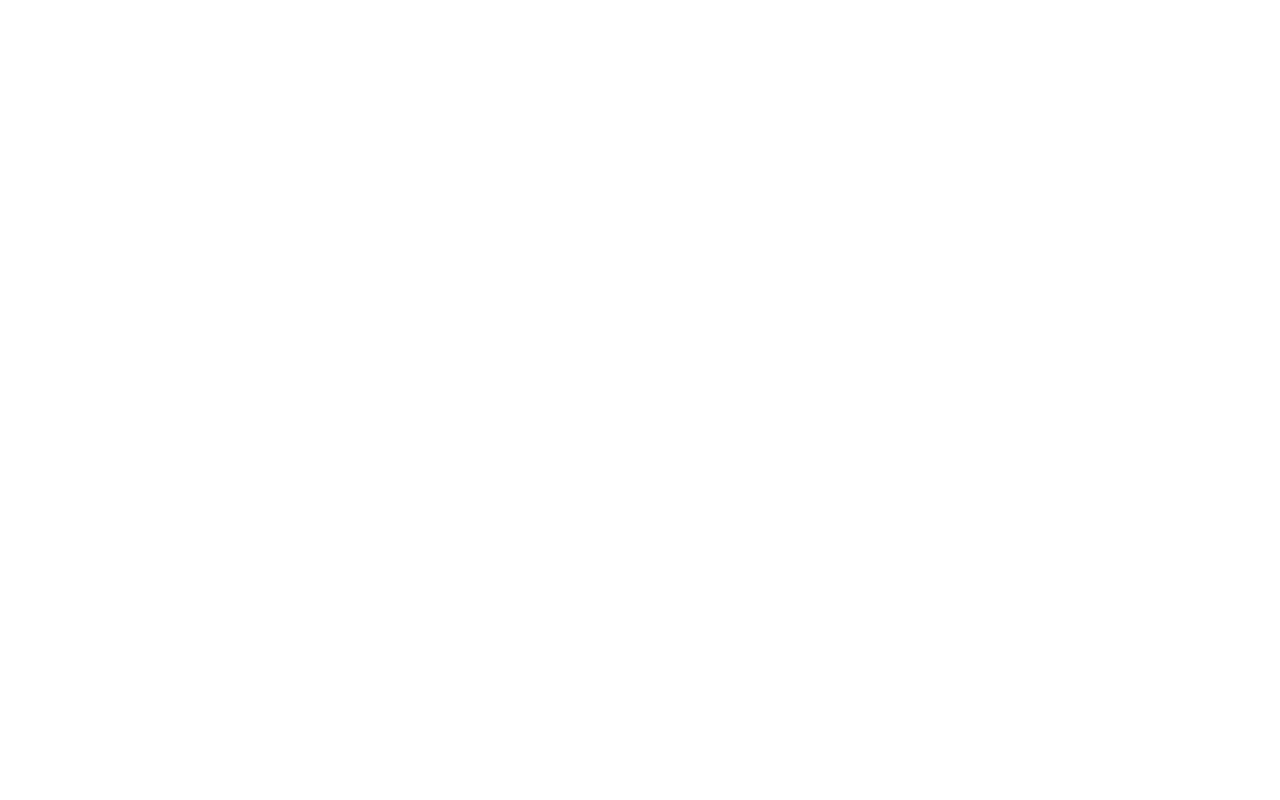
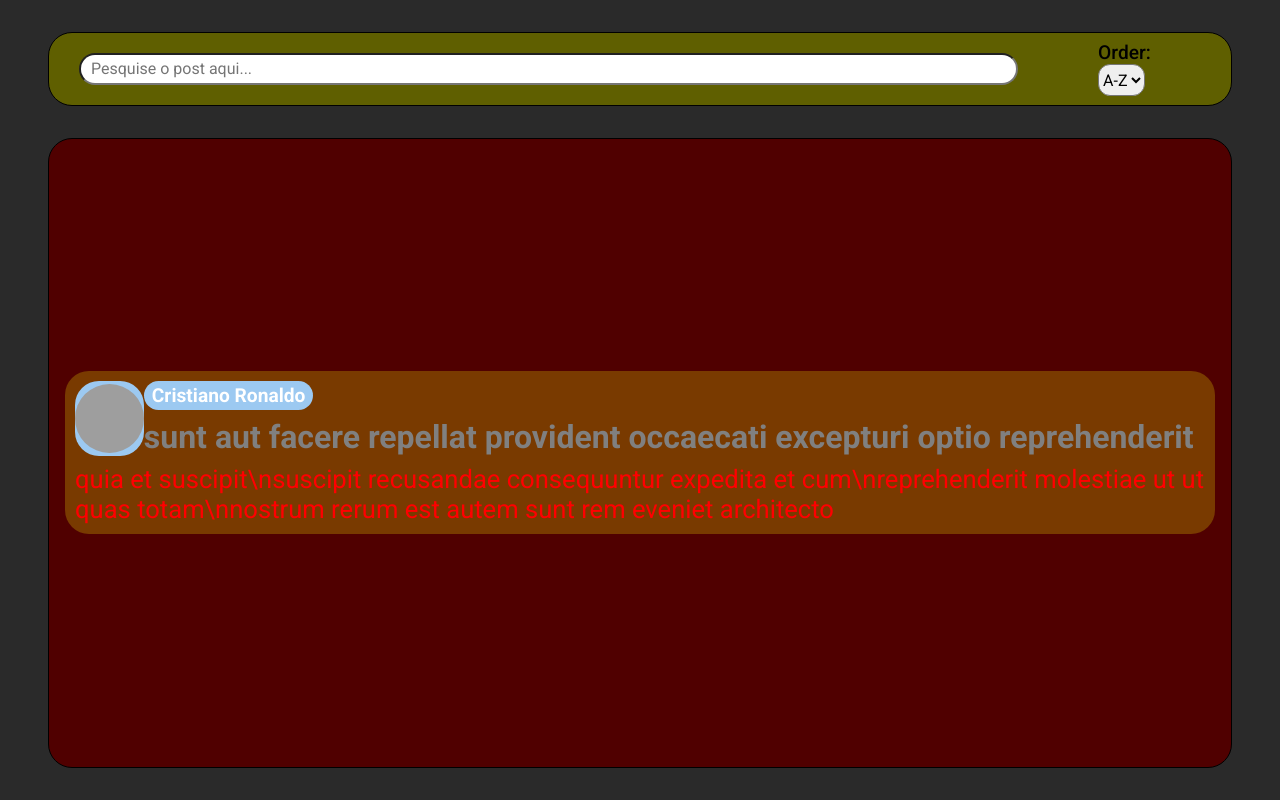
Before and after one commit to IgorMedeiros06/trabalho-JSONPlaceholder, a plain HTML site: page list-post/index.html in a window 1280 px wide. Drawn offline with Linux system fonts and the light colour scheme; grey boxes are pictures that could not be loaded.

Commit message:
Estrutura do html e css

```diff
--- a/list-post/index.html
+++ b/list-post/index.html
@@ -8,6 +8,32 @@
     <script src="scripts.js" defer></script>
 </head>
 <body>
+    <div class="container">
+        <form action="" id="form">
+            <input type="text" placeholder="Pesquise o post aqui...">
+            <label for="" id="order-text">
+                Order:
+                <select name="" id="order">
+                    <option value="AZ" >A-Z</option>
+                    <option value="ZA">Z-A</option>
+                </select>
+            </label>
+        </form>
 
+        <div class="posts">
+            <div class="post-publicado">
+                <div class="img-style">
+                    <img src="https://encrypted-tbn0.gstatic.com/images?q=tbn:ANd9GcSKhDHTOsCFLRgSlRu-0ZxxLuTXv7jbrpHvkYHMa3LZnQ&s" alt="foto de perfil">
+                </div>
+                <div class="nome-style">
+                    <div id="style">
+                        <h2>Cristiano Ronaldo</h2>
+                    </div>
+                </div>
+                <h1 id="titulo">sunt aut facere repellat provident occaecati excepturi optio reprehenderit</h1>
+                <p id="corpo">quia et suscipit\nsuscipit recusandae consequuntur expedita et cum\nreprehenderit molestiae ut ut quas totam\nnostrum rerum est autem sunt rem eveniet architecto</p>
+            </div>
+        </div>
+    </div>
 </body>
 </html>
--- a/list-post/style.css
+++ b/list-post/style.css
@@ -0,0 +1,150 @@
+@import url('https://fonts.googleapis.com/css2?family=Roboto:ital,wght@0,100..900;1,100..900&display=swap');
+
+* {
+    box-sizing: border-box;
+    margin: 0;
+    padding: 0;
+    font-family: 'Roboto', sans-serif;
+}
+
+:root{
+    --bg-body: rgb(14, 11, 90);
+    --bg-container: rgb(42, 42, 42);
+    --bg-form: rgb(95, 95, 0);
+    --bg-posts: rgb(80, 0, 0);
+    --var-post: rgb(121, 58, 0);
+    --bg-perfil: rgb(156, 201, 241);
+
+
+    --bg-border: black;
+    --color-nome: white;
+    --color-titulo: grey;
+    --color-post: red;
+}
+
+body{
+    background-color: var(--bg-body);
+}
+
+.container{
+    height: 100vh;
+    width: 100vw;
+    background-color: var(--bg-container);
+    padding: 2rem 3rem;
+
+    display: flex;
+    flex-direction: column;
+    gap: 2rem;
+}
+
+#form{
+    height: 10%;
+    width: 100%;
+    background-color: var(--bg-form);
+    border: 1px solid var(--bg-border);
+    padding: 10px 30px;
+    border-radius: 1.5rem;
+
+    display: flex;
+    justify-content: center;
+    align-items: center;
+    gap: 5rem;
+}
+
+#form input{
+    height: 2rem;
+    width: 85%;
+    padding: 0 10px;
+
+    border-radius: 1rem;
+    font-size: 1rem;
+}
+
+#form #order-text{
+    font-size: 1.2rem;
+    font-weight: 500;
+}
+
+#form select{
+    height: 2rem;
+    border-radius: 12px;
+
+    font-size: 1rem;
+}
+
+.posts{
+    flex: 1;
+    background-color: var(--bg-posts);
+    border: 1px solid var(--bg-border);
+    border-radius: 1.5rem;
+    padding: 2rem 1rem;
+
+    display: flex;
+    justify-content: center;
+    align-items: center;
+}
+
+.post-publicado{
+    background-color: var(--var-post);
+    width: 100%;
+    padding: 10px;
+    border-radius: 1.5rem;
+
+    display: grid;
+    grid-template-areas:
+    "foto nome"
+    "foto titulo"
+    "post post";
+    grid-template-columns: 4.3rem 1fr;
+    grid-template-rows: auto auto auto;
+    row-gap: 0.5rem;
+    column-gap: 0;
+}
+
+
+.post-publicado .nome-style{
+    grid-area: nome;
+}
+
+.post-publicado .nome-style #style{
+    background-color: var(--bg-perfil);
+    width: fit-content;
+    padding: 0.2rem 0.5rem;
+    border-radius: 1.5rem;
+}
+
+.post-publicado .img-style{
+    grid-area: foto;
+    background-color: var(--bg-perfil);
+    border-radius: 1.5rem;
+
+    display: flex;
+    align-items: center;
+    justify-content: center;
+}
+
+.post-publicado .img-style img{
+    height: 4.3rem;
+    width: 4.3rem;
+    border-radius: 5rem;
+}
+
+
+.post-publicado .nome-style h2{
+    font-size: 1.2rem;
+    color: var(--color-nome);
+}
+
+
+.post-publicado h1{
+    grid-area: titulo;
+    font-size: 2rem;
+    color: var(--color-titulo);
+}
+
+
+.post-publicado p{
+    grid-area: post;
+    font-size: 1.6rem;
+    color: var(--color-post);
+}
```
